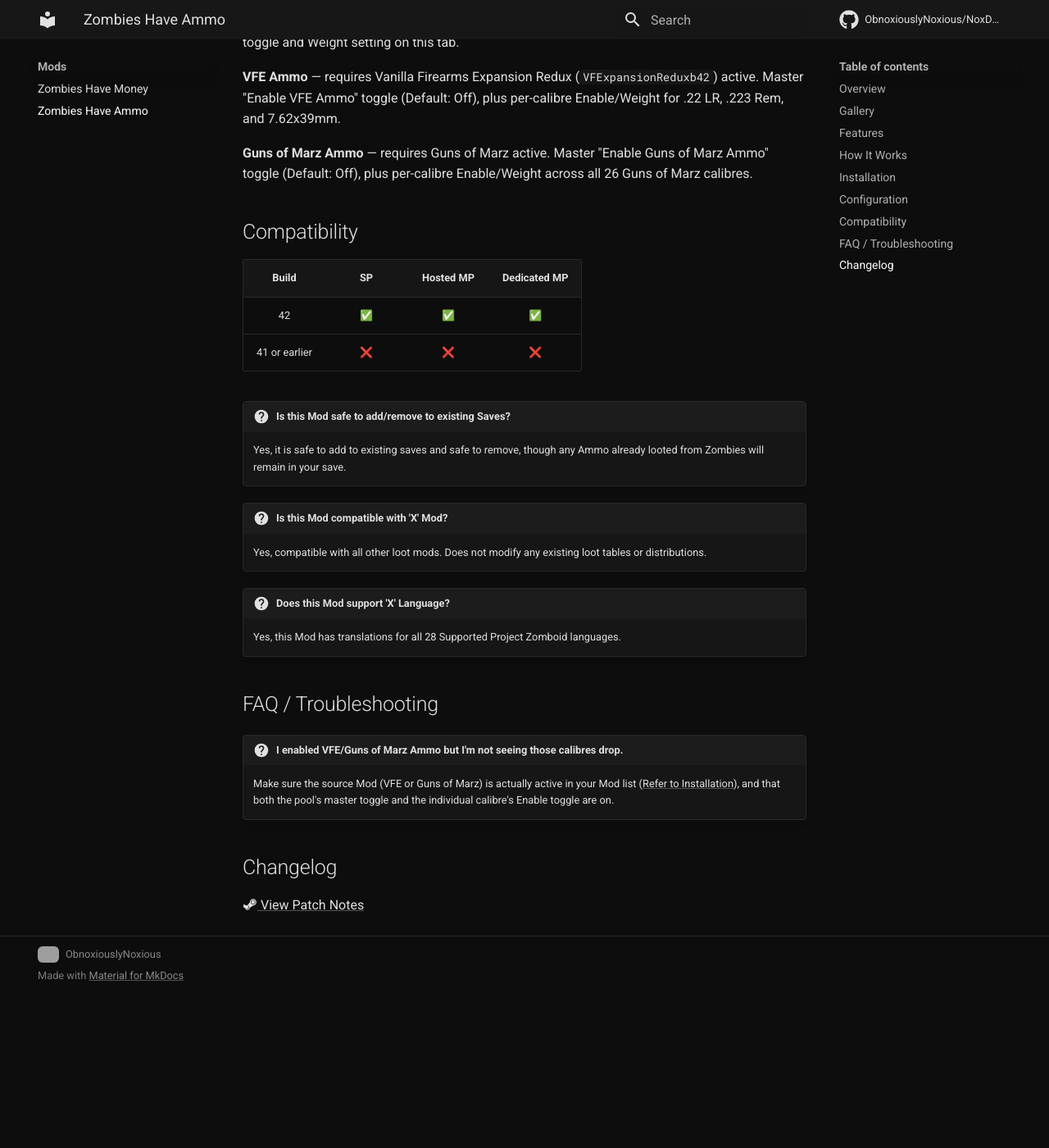
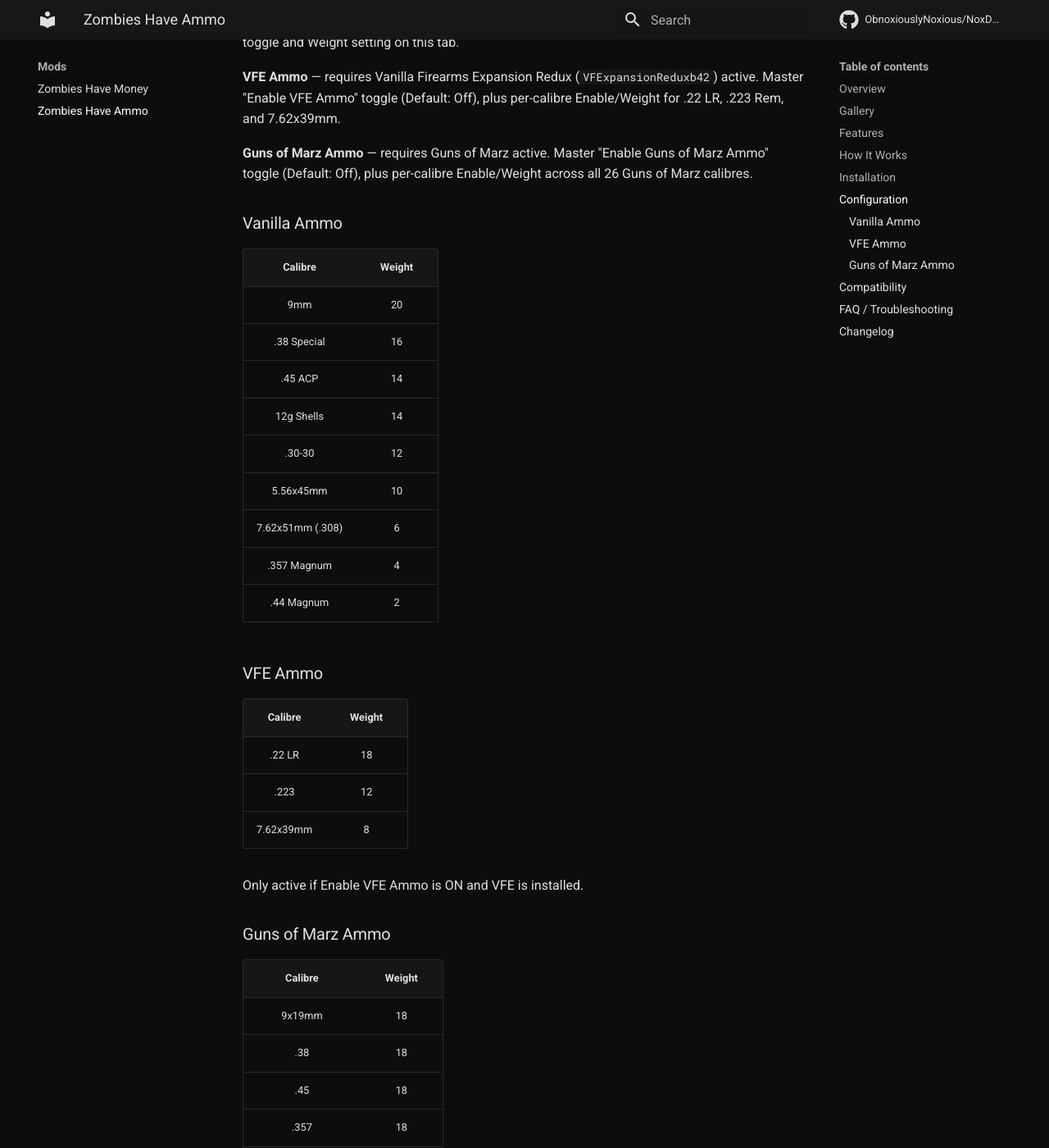
Before and after one commit to ObnoxiouslyNoxious/NoxDocs, an MkDocs documentation site: the page built from docs/mods/zombies-have-ammo.md, in a window 1280 px wide and 1400 px high, scrolled down 2656 px. Shown: the whole window at 82% size. Built offline with MkDocs 1.6.1 and Material for MkDocs 9.7.7, drawn with Linux system fonts in a browser that asks for light colours; comment, search, counter and statistics services are not loaded; before the commit the page ends 3868 px from its top, so only the background shows below that; some of the changed text lies outside the part shown.

Commit message:
Add Vanilla/VFE/Guns of Marz ammo weight tables to ZHA Configuration

```diff
--- a/docs/mods/zombies-have-ammo.md
+++ b/docs/mods/zombies-have-ammo.md
@@ -81,6 +81,61 @@ Each vanilla calibre (9mm, .38, .45, 12 Gauge, .30-30, 5.56, .308, .357, .44) ha
 
 **Guns of Marz Ammo** — requires Guns of Marz active. Master "Enable Guns of Marz Ammo" toggle (Default: Off), plus per-calibre Enable/Weight across all 26 Guns of Marz calibres.
 
+### Vanilla Ammo
+
+| Calibre | Weight |
+|:---:|:---:|
+| 9mm | 20 |
+| .38 Special | 16 |
+| .45 ACP | 14 |
+| 12g Shells | 14 |
+| .30-30 | 12 |
+| 5.56x45mm | 10 |
+| 7.62x51mm (.308) | 6 |
+| .357 Magnum | 4 |
+| .44 Magnum | 2 |
+
+### VFE Ammo
+
+| Calibre | Weight |
+|:---:|:---:|
+| .22 LR | 18 |
+| .223 | 12 |
+| 7.62x39mm | 8 |
+
+Only active if Enable VFE Ammo is ON and VFE is installed.
+
+### Guns of Marz Ammo
+
+| Calibre | Weight |
+|:---:|:---:|
+| 9x19mm | 18 |
+| .38 | 18 |
+| .45 | 18 |
+| .357 | 18 |
+| .44 | 18 |
+| .308 | 18 |
+| .223 | 18 |
+| .30-30 | 18 |
+| 12g Buckshot | 18 |
+| 7.62x51mm | 9 |
+| 5.56x45mm | 9 |
+| .50 AE | 9 |
+| 7.62x39mm | 9 |
+| 5.45x39mm | 9 |
+| 7.62x54mm | 9 |
+| .45-70 | 5 |
+| 9x39mm | 5 |
+| .30-06 | 5 |
+| 12g Slug | 5 |
+| 5.56 HP | 2 |
+| 5.56 AP | 2 |
+| 5.56 Subsonic | 1 |
+| 40mm Buckshot | 1 |
+| 40mm HE | 1 |
+| 40mm Incendiary | 1 |
+| 5.56 Overpressured | 1 |
+
 ## Compatibility
 
 | Build |  SP | Hosted MP | Dedicated MP
```
